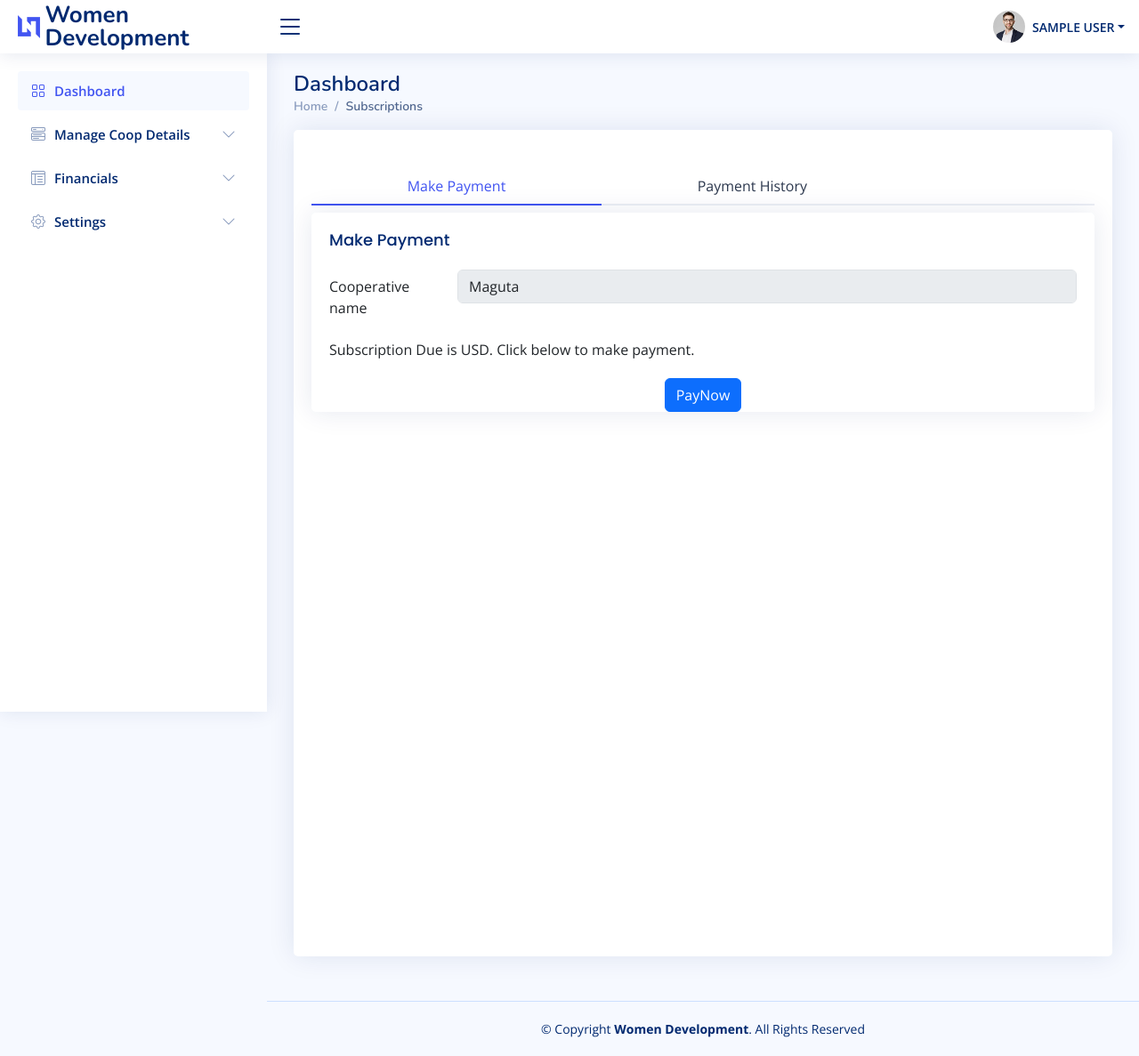
After one commit to Jataz/Coop-Management, a Django app: page /subscriptions-list/ in a window 1280 px wide. The commit adds this page. Shown: the whole page at 89% size. Run offline with Django 4.2, Linux system fonts and the light colour scheme; the visitor is signed in with stand-in values (Sample User, id 1); some libraries are stand-ins or nearby versions.

Commit message:
Subscriptions

```diff
--- a/coop/urls.py
+++ b/coop/urls.py
@@ -3,6 +3,7 @@ from . import views
 
 urlpatterns = [
     path('dashboard/', views.index, name='dashboard'),
+    path('subscriptions-list/', views.subscriptions, name='subscriptions-list'),
     #path('login/', views.UserLoginView.as_view(), name='login'),
     #path('register/', views.UserRegisterView.as_view(), name='register'),
 
--- a/coop/views/__init__.py
+++ b/coop/views/__init__.py
@@ -1,3 +1,3 @@
 from .users.login import signup,signin,loginPage,user_logout_view
 from .users.otp import verify_email,resend_otp
-from .frontend.dashboard import index
+from .frontend.dashboard import index,subscriptions
--- a/coop/views/frontend/dashboard.py
+++ b/coop/views/frontend/dashboard.py
@@ -5,3 +5,7 @@ from django.contrib.auth.decorators import login_required
 @login_required(login_url="/login")
 def index(request):
     return render(request, 'pages/dashboard/index.html')
+
+@login_required(login_url="/login")
+def subscriptions(request):
+    return render(request,'pages/subscriptions/index.html')
--- a/templates/includes/header.html
+++ b/templates/includes/header.html
@@ -19,162 +19,15 @@
     <nav class="header-nav ms-auto">
       <ul class="d-flex align-items-center">
 
-        <li class="nav-item d-block d-lg-none">
-          <a class="nav-link nav-icon search-bar-toggle " href="#">
-            <i class="bi bi-search"></i>
-          </a>
-        </li><!-- End Search Icon-->
-
-        <li class="nav-item dropdown">
-
-          <a class="nav-link nav-icon" href="#" data-bs-toggle="dropdown">
-            <i class="bi bi-bell"></i>
-            <span class="badge bg-primary badge-number">4</span>
-          </a><!-- End Notification Icon -->
-
-          <ul class="dropdown-menu dropdown-menu-end dropdown-menu-arrow notifications">
-            <li class="dropdown-header">
-              You have 4 new notifications
-              <a href="#"><span class="badge rounded-pill bg-primary p-2 ms-2">View all</span></a>
-            </li>
-            <li>
-              <hr class="dropdown-divider">
-            </li>
-
-            <li class="notification-item">
-              <i class="bi bi-exclamation-circle text-warning"></i>
-              <div>
-                <h4>Lorem Ipsum</h4>
-                <p>Quae dolorem earum veritatis oditseno</p>
-                <p>30 min. ago</p>
-              </div>
-            </li>
-
-            <li>
-              <hr class="dropdown-divider">
-            </li>
-
-            <li class="notification-item">
-              <i class="bi bi-x-circle text-danger"></i>
-              <div>
-                <h4>Atque rerum nesciunt</h4>
-                <p>Quae dolorem earum veritatis oditseno</p>
-                <p>1 hr. ago</p>
-              </div>
-            </li>
-
-            <li>
-              <hr class="dropdown-divider">
-            </li>
-
-            <li class="notification-item">
-              <i class="bi bi-check-circle text-success"></i>
-              <div>
-                <h4>Sit rerum fuga</h4>
-                <p>Quae dolorem earum veritatis oditseno</p>
-                <p>2 hrs. ago</p>
-              </div>
-            </li>
-
-            <li>
-              <hr class="dropdown-divider">
-            </li>
-
-            <li class="notification-item">
-              <i class="bi bi-info-circle text-primary"></i>
-              <div>
-                <h4>Dicta reprehenderit</h4>
-                <p>Quae dolorem earum veritatis oditseno</p>
-                <p>4 hrs. ago</p>
-              </div>
-            </li>
-
-            <li>
-              <hr class="dropdown-divider">
-            </li>
-            <li class="dropdown-footer">
-              <a href="#">Show all notifications</a>
-            </li>
-
-          </ul><!-- End Notification Dropdown Items -->
-
-        </li><!-- End Notification Nav -->
-
-        <li class="nav-item dropdown">
-
-          <a class="nav-link nav-icon" href="#" data-bs-toggle="dropdown">
-            <i class="bi bi-chat-left-text"></i>
-            <span class="badge bg-success badge-number">3</span>
-          </a><!-- End Messages Icon -->
-
-          <ul class="dropdown-menu dropdown-menu-end dropdown-menu-arrow messages">
-            <li class="dropdown-header">
-              You have 3 new messages
-              <a href="#"><span class="badge rounded-pill bg-primary p-2 ms-2">View all</span></a>
-            </li>
-            <li>
-              <hr class="dropdown-divider">
-            </li>
-
-            <li class="message-item">
-              <a href="#">
-                <img src="assets/img/messages-1.jpg" alt="" class="rounded-circle">
-                <div>
-                  <h4>Maria Hudson</h4>
-                  <p>Velit asperiores et ducimus soluta repudiandae labore officia est ut...</p>
-                  <p>4 hrs. ago</p>
-                </div>
-              </a>
-            </li>
-            <li>
-              <hr class="dropdown-divider">
-            </li>
-
-            <li class="message-item">
-              <a href="#">
-                <img src="assets/img/messages-2.jpg" alt="" class="rounded-circle">
-                <div>
-                  <h4>Anna Nelson</h4>
-                  <p>Velit asperiores et ducimus soluta repudiandae labore officia est ut...</p>
-                  <p>6 hrs. ago</p>
-                </div>
-              </a>
-            </li>
-            <li>
-              <hr class="dropdown-divider">
-            </li>
-
-            <li class="message-item">
-              <a href="#">
-                <img src="assets/img/messages-3.jpg" alt="" class="rounded-circle">
-                <div>
-                  <h4>David Muldon</h4>
-                  <p>Velit asperiores et ducimus soluta repudiandae labore officia est ut...</p>
-                  <p>8 hrs. ago</p>
-                </div>
-              </a>
-            </li>
-            <li>
-              <hr class="dropdown-divider">
-            </li>
-
-            <li class="dropdown-footer">
-              <a href="#">Show all messages</a>
-            </li>
-
-          </ul><!-- End Messages Dropdown Items -->
-
-        </li><!-- End Messages Nav -->
-
         <li class="nav-item dropdown pe-3">
 
           <a class="nav-link nav-profile d-flex align-items-center pe-0" href="#" data-bs-toggle="dropdown">
             <img src="{% static 'assets/img/profile-img.jpg' %}" alt="Profile" class="rounded-circle">
-            <span class="d-none d-md-block dropdown-toggle ps-2">K. Anderson</span>
+            <span class="d-none d-md-block dropdown-toggle ps-2">{{request.user.full_name | upper}}</span>
           </a><!-- End Profile Iamge Icon -->
           <ul class="dropdown-menu dropdown-menu-end dropdown-menu-arrow profile">
             <li class="dropdown-header">
-              <h6>Kevin Anderson</h6>
+              <h6>{{request.user.email}}</h6>
               <span>Web Designer</span>
             </li>
             <li>
--- a/templates/includes/sidebar.html
+++ b/templates/includes/sidebar.html
@@ -39,7 +39,7 @@
                 </a>
             </li>
             <li>
-                <a href="subscriptions.php">
+                <a href="{% url 'subscriptions-list' %}">
                     <i class="bi bi-circle"></i><span>Subscriptions</span>
                 </a>
             </li>
--- a/templates/pages/dashboard/index.html
+++ b/templates/pages/dashboard/index.html
@@ -11,11 +11,11 @@
 
 {% block content %}
 
-<div class="pagetitle">
+  <div class="pagetitle">
     <h1>Dashboard</h1>
     <nav>
       <ol class="breadcrumb">
-        <li class="breadcrumb-item"><a href="index.html">Home</a></li>
+        <li class="breadcrumb-item"><a href="{% url 'dashboard' %}">Home</a></li>
         <li class="breadcrumb-item active">Dashboard</li>
       </ol>
     </nav>
--- /dev/null
+++ b/templates/pages/subscriptions/index.html
@@ -0,0 +1,127 @@
+{% extends 'layouts/base.html' %}
+{% load static %}
+
+{% block title %} Dashboard {% endblock title %}
+
+{% block extrastyle %}
+
+{% endblock extrastyle %}
+
+{% block bodyclass %} hold-transition sidebar-mini layout-fixed {% endblock bodyclass %}
+
+{% block content %}
+
+<div class="pagetitle">
+    <h1>Dashboard</h1>
+    <nav>
+      <ol class="breadcrumb">
+        <li class="breadcrumb-item"><a href="{% url 'dashboard' %}">Home</a></li>
+        <li class="breadcrumb-item active">Subscriptions</li>
+      </ol>
+    </nav>
+  </div><!-- End Page Title -->
+  <section class="section">
+    <div class="row">
+      <div class="col-lg-12">
+
+       <div class="card">
+          <div class="card-body">
+            <h5 class="card-title"></h5>
+
+            <!-- Bordered Tabs Justified -->
+            <ul class="nav nav-tabs nav-tabs-bordered d-flex" id="borderedTabJustified" role="tablist">
+              <li class="nav-item flex-fill" role="presentation">
+                <button class="nav-link w-100 active" id="home-tab" data-bs-toggle="tab" data-bs-target="#bordered-justified-home" type="button" role="tab" aria-controls="home" aria-selected="true">Make Payment</button>
+              </li>
+              <li class="nav-item flex-fill" role="presentation">
+                <button class="nav-link w-100" id="profile-tab" data-bs-toggle="tab" data-bs-target="#bordered-justified-profile" type="button" role="tab" aria-controls="profile" aria-selected="false">Payment History</button>
+              </li>
+              <li class="nav-item flex-fill" role="presentation">
+                <button class="nav-link w-100" id="contact-tab" data-bs-toggle="tab" data-bs-target="#bordered-justified-contact" type="button" role="tab" aria-controls="contact" aria-selected="false"></button>
+              </li>
+            </ul>
+            <div class="tab-content pt-2" id="borderedTabJustifiedContent">
+              <div class="tab-pane fade show active" id="bordered-justified-home" role="tabpanel" aria-labelledby="home-tab">
+                <div class="card mb-6">
+
+              <div class="card-body">
+
+
+                <h5 class="card-title">Make Payment</h5>
+
+                <!-- Horizontal Form -->
+                <form id = "add-coop-form" action="paynow.html" method="post">
+
+                <div class="row mb-3">
+                    <label for="txtNumber" class="col-sm-2 col-form-label">Cooperative name</label>
+                    <div class="col-sm-10">
+                    <input type="text" class="form-control" value="Maguta" id="txtNumber" name ="txtNumber" required disabled>
+                    </div>
+                </div>
+                    <div class="col-sm-10">
+                    Subscription Due is USD. Click below to make payment.
+                    </div>
+                </div>
+
+                <div class="text-center">
+                    <button type="submit" class="btn btn-primary" name ="submitButton" id ="submitButton" onclick="">PayNow</button>
+
+                </div>
+                </form><!-- End Horizontal Form -->
+
+          </div>
+        </div>
+      </div>
+    </div>
+
+    <div class="tab-pane fade" id="bordered-justified-profile" role="tabpanel" aria-labelledby="profile-tab">
+        <div class="row">
+        <div class="col-lg-12">
+
+            <div class="card">
+            <div class="card-body">
+                <h5 class="card-title">Payment History</h5>
+
+
+                <!-- Table with stripped rows -->
+                <table class="table datatable">
+                <thead>
+                    <tr>
+                    <th>
+                        <b>N</b>ame
+                    </th>
+                    <th>Address</th>
+                    <th>Email</th>
+                    <th>Phone Number</th>
+                    <th>Action</th>
+                    </tr>
+                </thead>
+                <tbody>
+                    <tr><td>Masimba</td><td>73 Link Dr Southwood</td><td>hondo@kwekwepoly.ac.zw</td><td>0718032000</td><td><a href =''>Edit</a> </td></tr><tr><td>Alfa</td><td>73 Link Dr Southwood</td><td>hondo1@kwekwepoly.ac.zw</td><td>0718032000</td><td><a href =''>Edit</a> </td></tr><tr><td>Hhh</td><td>1163 Dogwood St Westgate</td><td>hlupota@gmail.com</td><td>0776831937</td><td><a href =''>Edit</a> </td></tr><tr><td>Taona</td><td>124 wesr</td><td>hlupota@gmail.com</td><td>0242732695</td><td><a href =''>Edit</a> </td></tr><tr><td>Hodno</td><td>Kwekwe 20</td><td>hondo@kwekwepoly.ac.zw</td><td>0783923232</td><td><a href =''>Edit</a> </td></tr>
+
+
+                </tbody>
+                </table>
+                <!-- End Table with stripped rows -->
+
+            </div>
+            </div>
+
+        </div>
+        </div>
+    </div>
+              <div class="tab-pane fade" id="bordered-justified-contact" role="tabpanel" aria-labelledby="contact-tab">
+                Saepe animi et soluta ad odit soluta sunt. Nihil quos omnis animi debitis cumque. Accusantium quibusdam perspiciatis qui qui omnis magnam. Officiis accusamus impedit molestias nostrum veniam. Qui amet ipsum iure. Dignissimos fuga tempore dolor.
+              </div>
+            </div><!-- End Bordered Tabs Justified -->
+
+
+
+      </div>
+    </div>
+  </section>
+{% endblock content %}
+
+{% block extra_scripts %}
+
+{% endblock extra_scripts %}
```
Also changed, not shown: templates/pages/subscriptions/r.html (added, +110 -0 lines), templates/pages/subscriptions/payment.html (added).
